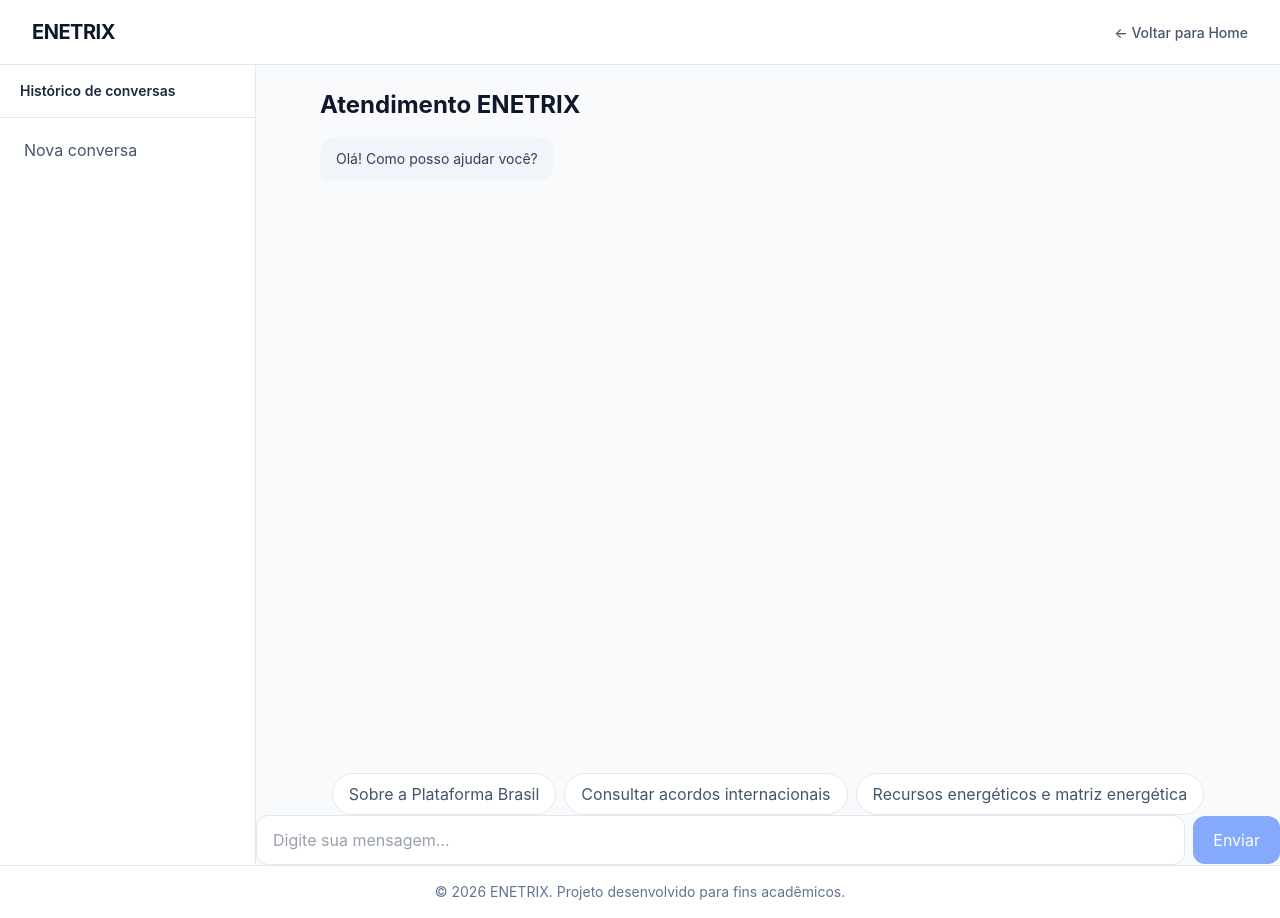
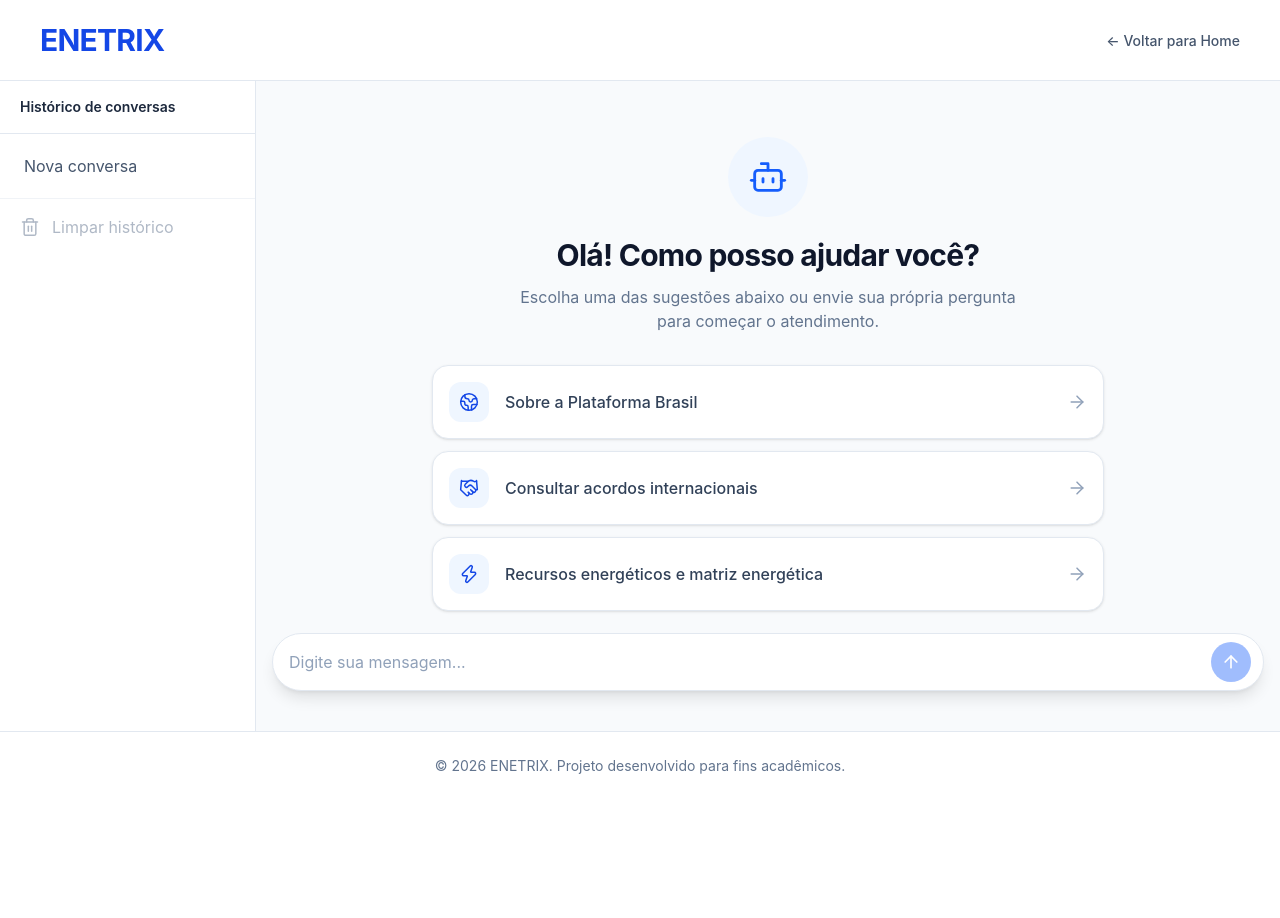
Before and after one commit to limaojunio/enetrix-chatbot, a React (Vite) app: page /chat in a window 1280 px wide. After the commit the page ends 800 px from the top, so only its background shows below. Built offline with nearby package versions, Linux system fonts and the light colour scheme.

Commit message:
refinar layout e estilizações

```diff
--- a/package.json
+++ b/package.json
@@ -11,6 +11,7 @@
   },
   "dependencies": {
     "@tailwindcss/vite": "^4.3.3",
+    "lucide-react": "^1.40.0",
     "react": "^19.2.8",
     "react-dom": "^19.2.8",
     "react-router-dom": "^7.18.3",
--- a/src/App.tsx
+++ b/src/App.tsx
@@ -10,12 +10,12 @@ function App() {
 
   return (
     <BrowserRouter>
-      <div className="flex min-h-screen flex-col">
+      <div className="flex h-screen flex-col overflow-hidden">
         <Navbar
           onMenuClick={() => setIsMenuOpen(true)}
         />
 
-        <main className="flex-1">
+        <main className="flex-1 overflow-hidden">
           <Routes>
             <Route path="/" element={<Home />} />
 
--- /dev/null
+++ b/src/components/chat/ChatEmptyState.tsx
@@ -0,0 +1,46 @@
+import ChatSuggestions from './ChatSuggestions'
+import { Bot } from 'lucide-react'
+
+type ChatEmptyStateProps = {
+  onSuggestionClick: (suggestion: string) => void
+}
+
+function ChatEmptyState({
+  onSuggestionClick,
+}: ChatEmptyStateProps) {
+  return (
+    <div className="flex flex-1 flex-col items-center justify-center px-4 pb-24 pt-8 sm:pb-28">
+      <div className="flex w-full max-w-2xl flex-col items-center text-center">
+
+        <div className="mb-5 flex h-20 w-20 items-center justify-center rounded-full bg-blue-50 text-blue-600">
+        <Bot
+            className="h-10 w-10"
+            strokeWidth={1.7}
+            aria-hidden="true"
+        />
+        </div>
+
+        {/* Saudação */}
+        <h2 className="text-2xl font-bold tracking-tight text-slate-900 sm:text-3xl">
+          Olá! Como posso ajudar você?
+        </h2>
+
+        {/* Texto auxiliar */}
+        <p className="mt-3 max-w-lg text-sm leading-6 text-slate-500 sm:text-base">
+          Escolha uma das sugestões abaixo ou envie sua própria pergunta
+          para começar o atendimento.
+        </p>
+
+        {/* Sugestões */}
+        <div className="mt-8 w-full">
+          <ChatSuggestions
+            onSuggestionClick={onSuggestionClick}
+          />
+        </div>
+
+      </div>
+    </div>
+  )
+}
+
+export default ChatEmptyState
--- a/src/components/chat/ChatHistory.tsx
+++ b/src/components/chat/ChatHistory.tsx
@@ -1,19 +1,24 @@
 import type { Conversation } from '../../types/chat'
+import { Trash2 } from 'lucide-react'
 
 type ChatHistoryProps = {
-  conversations: Conversation[]
+    conversations: Conversation[]
+    onClearHistory: () => void
 }
 
-function ChatHistory({ conversations }: ChatHistoryProps) {
+function ChatHistory({
+    conversations,
+    onClearHistory,
+}: ChatHistoryProps) {
   return (
-    <aside className="hidden w-64 shrink-0 border-r border-slate-200 bg-white lg:block">
+    <aside className="flex h-full flex-col hidden w-64 shrink-0 border-r border-slate-200 bg-white lg:block">
       <div className="border-b border-slate-200 px-5 py-4">
         <h2 className="text-sm font-semibold text-slate-800">
           Histórico de conversas
         </h2>
       </div>
 
-      <div className="space-y-2 p-3">
+      <div className="flex-1 overflow-y-auto space-y-2 p-3">
         {conversations.map((conversation) => (
           <button
             key={conversation.id}
@@ -24,6 +29,23 @@ function ChatHistory({ conversations }: ChatHistoryProps) {
           </button>
         ))}
       </div>
+        <button
+            type="button"
+            onClick={onClearHistory}
+            disabled={conversations.every(
+                (conversation) => conversation.messages.length === 0
+            )}
+            className="mt-auto flex w-full items-center gap-3 border-t border-slate-200 px-5 py-4 text-sm font-medium text-slate-500 transition hover:bg-red-50 hover:text-red-600 disabled:cursor-not-allowed disabled:opacity-50"
+        >
+            <Trash2
+                className="h-5 w-5"
+                strokeWidth={1.8}
+            />
+
+            <span>
+                Limpar histórico
+            </span>
+        </button>
     </aside>
   )
 }
--- a/src/components/chat/ChatInput.tsx
+++ b/src/components/chat/ChatInput.tsx
@@ -1,3 +1,5 @@
+import { ArrowUp} from 'lucide-react'
+
 type ChatInputProps = {
   message: string
   onMessageChange: (message: string) => void
@@ -6,13 +8,12 @@ type ChatInputProps = {
 }
 
 function ChatInput({
-    message,
-    onMessageChange,
-    onSendMessage,
-    disabled,
+  message,
+  onMessageChange,
+  onSendMessage,
+  disabled,
 }: ChatInputProps) {
-
-function handleSubmit(event: React.FormEvent<HTMLFormElement>) {
+  function handleSubmit(event: React.SubmitEvent) {
     event.preventDefault()
 
     if (message.trim() === '') {
@@ -25,8 +26,10 @@ function handleSubmit(event: React.FormEvent<HTMLFormElement>) {
   return (
     <form
       onSubmit={handleSubmit}
-      className="flex items-center gap-2"
+      className="absolute bottom-8 left-1/2 z-10 flex w-[calc(100%-2rem)] max-w-5xl -translate-x-1/2 items-center gap-2 rounded-full border border-slate-200 bg-white px-3 py-2 shadow-lg transition focus-within:border-blue-300 focus-within:ring-2 focus-within:ring-blue-100 sm:bottom-10"
     >
+
+      {/* Campo de mensagem */}
       <input
         type="text"
         value={message}
@@ -34,15 +37,21 @@ function handleSubmit(event: React.FormEvent<HTMLFormElement>) {
         disabled={disabled}
         aria-label="Mensagem para o atendimento"
         placeholder="Digite sua mensagem..."
-        className="min-w-0 flex-1 rounded-xl border border-slate-200 bg-white px-4 py-3 text-sm text-slate-700 outline-none transition focus:border-blue-400 focus:ring-2 focus:ring-blue-100"
+        className="min-w-0 flex-1 bg-transparent px-1 text-sm text-slate-700 outline-none placeholder:text-slate-400 sm:text-base"
       />
 
+      {/* Enviar */}
       <button
         type="submit"
         disabled={message.trim() === '' || disabled}
-        className="rounded-xl bg-blue-600 px-5 py-3 text-sm font-semibold text-white transition hover:bg-blue-700 disabled:cursor-not-allowed disabled:opacity-50"
+        aria-label="Enviar mensagem"
+        className="flex h-10 w-10 shrink-0 items-center justify-center rounded-full bg-blue-600 text-white transition hover:bg-blue-700 disabled:cursor-not-allowed disabled:opacity-40"
       >
-        Enviar
+        <ArrowUp
+          className="h-5 w-5"
+          strokeWidth={2}
+          aria-hidden="true"
+        />
       </button>
     </form>
   )
--- a/src/components/chat/ChatSuggestions.tsx
+++ b/src/components/chat/ChatSuggestions.tsx
@@ -1,26 +1,61 @@
+import {
+  Globe2,
+  Handshake,
+  Zap,
+  ArrowRight,
+} from 'lucide-react'
+
 type ChatSuggestionsProps = {
   onSuggestionClick: (suggestion: string) => void
 }
 
 const suggestions = [
-  'Sobre a Plataforma Brasil',
-  'Consultar acordos internacionais',
-  'Recursos energéticos e matriz energética',
+  {
+    label: 'Sobre a Plataforma Brasil',
+    icon: Globe2,
+  },
+  {
+    label: 'Consultar acordos internacionais',
+    icon: Handshake,
+  },
+  {
+    label: 'Recursos energéticos e matriz energética',
+    icon: Zap,
+  },
 ]
 
 function ChatSuggestions({
   onSuggestionClick,
 }: ChatSuggestionsProps) {
   return (
-    <div className="flex flex-wrap justify-center gap-2 px-4">
-      {suggestions.map((suggestion) => (
+    <div className="mx-auto flex w-full max-w-2xl flex-col gap-3">
+      {suggestions.map(({ label, icon: Icon }) => (
         <button
-          key={suggestion}
+          key={label}
           type="button"
-          onClick={() => onSuggestionClick(suggestion)}
-          className="rounded-full border border-slate-200 bg-white px-4 py-2 text-xs font-medium text-slate-600 transition hover:border-blue-300 hover:bg-blue-50 hover:text-blue-700 sm:text-sm"
+          onClick={() => onSuggestionClick(label)}
+          className="group flex w-full items-center gap-4 rounded-2xl border border-slate-200 bg-white px-4 py-4 text-left shadow-sm transition hover:-translate-y-0.5 hover:border-blue-200 hover:bg-blue-50/40 hover:shadow-md focus:outline-none focus:ring-2 focus:ring-blue-500 focus:ring-offset-2"
         >
-          {suggestion}
+          {/* Ícone */}
+          <div className="flex h-10 w-10 shrink-0 items-center justify-center rounded-xl bg-blue-50 text-blue-700 transition group-hover:bg-blue-100">
+            <Icon
+              className="h-5 w-5"
+              strokeWidth={1.8}
+              aria-hidden="true"
+            />
+          </div>
+
+          {/* Texto */}
+          <span className="flex-1 text-sm font-medium text-slate-700 transition group-hover:text-blue-800 sm:text-base">
+            {label}
+          </span>
+
+          {/* Seta */}
+          <ArrowRight
+            className="h-5 w-5 shrink-0 text-slate-400 transition group-hover:translate-x-1 group-hover:text-blue-600"
+            strokeWidth={1.8}
+            aria-hidden="true"
+          />
         </button>
       ))}
     </div>
--- a/src/components/layout/Footer.tsx
+++ b/src/components/layout/Footer.tsx
@@ -1,7 +1,7 @@
 function Footer() {
   return (
     <footer className="border-t border-slate-200 bg-white">
-      <div className="mx-auto flex max-w-7xl items-center justify-center px-4 py-4 sm:px-6 lg:px-8">
+      <div className="mx-auto flex max-w-7xl items-center justify-center px-4 py-6 sm:px-6 lg:px-8">
         <p className="text-center text-xs text-slate-500 sm:text-sm">
           © 2026 ENETRIX. Projeto desenvolvido para fins acadêmicos.
         </p>
--- a/src/components/layout/Navbar.tsx
+++ b/src/components/layout/Navbar.tsx
@@ -11,7 +11,7 @@ function Navbar({ onMenuClick }: NavbarProps) {
 
   return (
     <header className="border-b border-slate-200 bg-white">
-      <div className="mx-auto flex h-16 max-w-7xl items-center justify-between px-4 sm:px-6 lg:px-8">
+      <div className="flex h-20 w-full items-center justify-between px-6 sm:px-8 lg:px-10">
 
         <div className="flex items-center gap-3">
           {isChatPage && (
@@ -27,7 +27,7 @@ function Navbar({ onMenuClick }: NavbarProps) {
 
           <Link
             to="/"
-            className="text-xl font-bold tracking-tight text-slate-900"
+            className="text-3xl font-bold tracking-tight text-blue-700"
           >
             ENETRIX
           </Link>
@@ -52,7 +52,7 @@ function Navbar({ onMenuClick }: NavbarProps) {
                 }`
               }
             >
-              Atendimento
+              Sobre a ENETRIX
             </NavLink>
           )}
         </nav>
--- a/src/pages/Chat/Chat.tsx
+++ b/src/pages/Chat/Chat.tsx
@@ -2,7 +2,7 @@ import ChatInput from "../../components/chat/ChatInput"
 import ChatMessage from "../../components/chat/ChatMessage"
 import ChatHistory from "../../components/chat/ChatHistory"
 import ChatMobileMenu from '../../components/chat/ChatMobileMenu'
-import ChatSuggestions from '../../components/chat/ChatSuggestions.tsx'
+import ChatEmptyState from '../../components/chat/ChatEmptyState'
 import { sendMessage } from '../../services/chatService'
 import type { Conversation, Message } from '../../types/chat'
 import { useEffect, useState } from 'react'
@@ -60,6 +60,15 @@ function Chat({
             JSON.stringify(messages),
         )
     }, [messages])
+
+        function handleClearHistory() {
+        localStorage.removeItem(STORAGE_KEY)
+
+        setMessages([])
+        setMessage('')
+        setError(null)
+        setLastFailedMessage(null)
+    }
 
     async function handleSendMessage() {
         const trimmedMessage = message.trim()
@@ -139,7 +148,7 @@ function Chat({
     }
 
     return (
-    <main className="flex min-h-screen flex-col bg-slate-50">
+    <main className="flex h-full min-h-0 flex-col bg-slate-50">
 
         <ChatMobileMenu
         isOpen={isMenuOpen}
@@ -147,21 +156,18 @@ function Chat({
         conversations={conversations}
         />
 
-        <div className="flex flex-1">
+        <div className="flex flex-1 min-h-0">
 
-            <ChatHistory conversations={conversations} />
+            <ChatHistory conversations={conversations} onClearHistory={handleClearHistory}/>
 
-            <section className="flex min-w-0 flex-1 flex-col">
-                <div className="flex-1 overflow-y-auto px-4 py-5 sm:p-6">
+            <section className="relative flex min-w-0 flex-1 flex-col min-h-0">
+                <div className="flex-1 overflow-y-auto px-4 py-5 pb-32 sm:p-6 sm:pb-36">
+                    {messages.length === 0 ? (
+                        <ChatEmptyState
+                            onSuggestionClick={setMessage}
+                        />
+                    ) : (
                         <div className="mx-auto flex max-w-4xl flex-col gap-4">
-                        <div>
-                            <h2 className="text-xl font-bold text-slate-900 sm:text-2xl">
-                            Atendimento ENETRIX
-                            </h2>
-                        </div>
-
-                        <ChatMessage sender="bot" message="Olá! Como posso ajudar você?"/>
-
                             {messages.map((currentMessage) => (
                                 <ChatMessage
                                     key={currentMessage.id}
@@ -198,11 +204,9 @@ function Chat({
                                     </div>
                                 </div>
                             )}
-
                         </div>
+                    )}
                 </div>
-
-                {message === '' && (<ChatSuggestions onSuggestionClick={setMessage} />)}
 
                 <ChatInput
                 message={message}
--- a/src/pages/Home/Home.tsx
+++ b/src/pages/Home/Home.tsx
@@ -1,8 +1,10 @@
 import { Link } from 'react-router-dom'
+import { MapPin, Globe2, Brain } from 'lucide-react'
+
 function Home() {
   return (
-    <main className="min-h-screen bg-white">
-      <section className="mx-auto flex min-h-screen max-w-7xl flex-col px-5 py-6 sm:px-8 sm:py-8 lg:px-10">
+    <main className="h-full bg-white">
+        <section className="mx-auto flex h-full max-w-7xl flex-col px-5 py-6 sm:px-8 sm:py-8 lg:px-10">
 
             {/* Header */}
 
@@ -27,40 +29,71 @@ function Home() {
             </p>
 
             {/* Recursos */}
-          <div className="mt-10 grid w-full max-w-4xl gap-4 sm:mt-12 md:grid-cols-3">
+            <div className="mt-10 grid w-full max-w-4xl grid-cols-1 sm:mt-12 md:grid-cols-3">
 
-            <div className="rounded-2xl border border-blue-100 bg-blue-50/60 p-5 sm:p-6">
-              <h2 className="text-base font-semibold text-blue-900 sm:text-lg">
-                Lorem Ipsum
+            {/* Plataforma Brasil */}
+            <div className="group flex flex-col items-center px-6 md:border-r md:border-slate-200">
+                <div className="flex h-20 w-20 items-center justify-center rounded-full bg-blue-50 text-blue-700">
+                <MapPin
+                    className="h-10 w-10"
+                    strokeWidth={1.7}
+                />
+                </div>
+
+                <h2 className="mt-4 text-lg font-bold text-slate-950">
+                Plataforma Brasil
                 </h2>
 
-              <p className="mt-2 text-sm leading-6 text-slate-600">
-                Neque porro quisquam est qui dolorem ipsum quia dolor sit amet, consectetur, adipisci velit...
+                <p className="mt-2 max-w-xs text-center text-sm leading-6 text-slate-700">
+                Acordos e demais atos internacionais assinados pelo Brasil.
                 </p>
+
+                <div className="mt-4 h-1 w-12 rounded-full bg-blue-600 transition-all duration-300 group-hover:w-20" />
             </div>
 
-            <div className="rounded-2xl border border-blue-100 bg-blue-50/60 p-5 sm:p-6">
-              <h2 className="text-base font-semibold text-blue-900 sm:text-lg">
-                Lorem Ipsum
+
+            {/* Plataforma Mundo */}
+            <div className="group flex flex-col items-center px-6 md:border-r md:border-slate-200">
+                <div className="flex h-20 w-20 items-center justify-center rounded-full bg-blue-50 text-blue-700">
+                <Globe2
+                    className="h-10 w-10"
+                    strokeWidth={1.7}
+                />
+                </div>
+
+                <h2 className="mt-4 text-lg font-bold text-slate-950">
+                Plataforma Mundo
                 </h2>
 
-              <p className="mt-2 text-sm leading-6 text-slate-600">
-                Neque porro quisquam est qui dolorem ipsum quia dolor sit amet, consectetur, adipisci velit...
+                <p className="mt-2 max-w-xs text-center text-sm leading-6 text-slate-700">
+                Acordos e atos internacionais entre países e organizações de todo o mundo.
                 </p>
+
+                <div className="mt-4 h-1 w-12 rounded-full bg-blue-600 transition-all duration-300 group-hover:w-20" />
             </div>
 
-            <div className="rounded-2xl border border-blue-100 bg-blue-50/60 p-5 sm:p-6">
-              <h2 className="text-base font-semibold text-blue-900 sm:text-lg">
-                Lorem Ipsum
+
+            {/* Inteligência Artificial */}
+            <div className="group flex flex-col items-center px-6">
+                <div className="flex h-20 w-20 items-center justify-center rounded-full bg-blue-50 text-blue-700">
+                <Brain
+                    className="h-10 w-10"
+                    strokeWidth={1.7}
+                />
+                </div>
+
+                <h2 className="mt-4 text-lg font-bold text-slate-950">
+                Inteligência Artificial
                 </h2>
 
-              <p className="mt-2 text-sm leading-6 text-slate-600">
-                Neque porro quisquam est qui dolorem ipsum quia dolor sit amet, consectetur, adipisci velit...
+                <p className="mt-2 max-w-xs text-center text-sm leading-6 text-slate-700">
+                Assistente inteligente para interação e suporte aos usuários.
                 </p>
+
+                <div className="mt-4 h-1 w-12 rounded-full bg-blue-600 transition-all duration-300 group-hover:w-20" />
             </div>
 
             </div>
-
             {/* CTA */}
             <Link to="/chat" className="mt-8 rounded-xl bg-blue-700 px-6 py-3 text-sm font-semibold text-white shadow-lg shadow-blue-700/20 transition hover:bg-blue-800 sm:mt-10 sm:px-7 sm:py-3.5">
                 Iniciar atendimento →
```
Also changed, not shown: 1 other file (tests, documents, lock files or other folders). Lines whose indentation alone changed are shown as unchanged.
